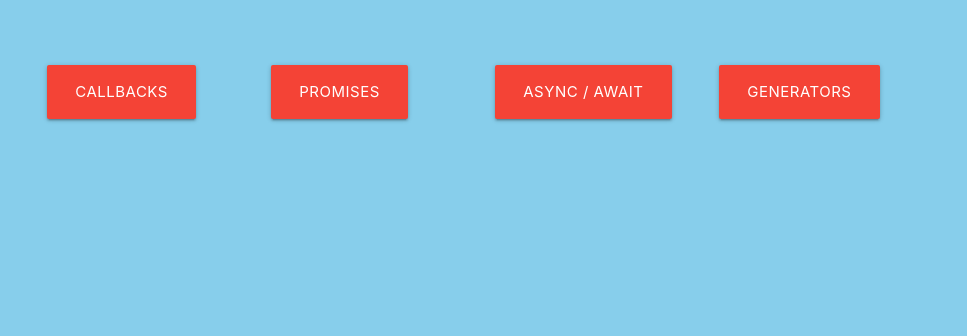
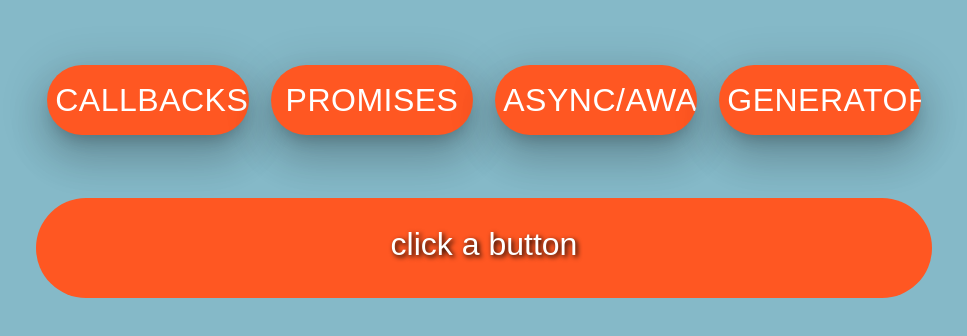
Before and after one commit to elm9/asynchronous_all_things, a website: page public/index.html in a window 1280 px wide. Shown: the whole page, without its empty margins (156-1123 px from the left). Drawn offline with nearby package versions, Linux system fonts and the light colour scheme; a web font is replaced by a local one.

Commit message:
connected css to work wit node

```diff
--- a/public/assets/app.js
+++ /dev/null
@@ -1,4 +0,0 @@
-// listening to the document
-$(document).ready(function() {
-
-})
--- a/public/assets/main.css
+++ /dev/null
@@ -1,3 +0,0 @@
-body {
-    background-color: skyblue;
-}
--- /dev/null
+++ b/public/css/main.css
@@ -0,0 +1,25 @@
+body {
+    background-color: #85b9c8;
+}
+.col.s3 > .btn-large{
+    width: 100%;
+    height: 70px;
+    border-radius: 50px;
+    text-align: center;
+    padding:8px;
+    font-family: 'Fira Sans Condensed', sans-serif;
+    font-size: xx-large;
+    background: #ff5722;
+}
+.what{
+    background: #ff5722;
+    border-radius: 50px;
+    width: 100%;
+    height: 100px;
+    text-align: center;
+    padding:22px;
+    font-family: 'Fira Sans Condensed', sans-serif;
+    font-size: xx-large;
+    color: white;
+    text-shadow: 2px 2px 5px black;
+}
--- a/public/index.html
+++ b/public/index.html
@@ -3,10 +3,13 @@
 <head>
     <title>(ง'̀-'́)ง</title>
     <meta name="viewport" content="width=device-width, initial-scale=1">
-    <link rel="stylesheet" type="text/css" media="screen" href="assets/main.css" />
+    <link rel="stylesheet" type="text/css" media="screen" href="/css/main.css" />
     <!-- Compiled and minified Materialize CSS -->
     <!-- *********************************************** -->
     <link rel="stylesheet" href="https://cdnjs.cloudflare.com/ajax/libs/materialize/1.0.0/css/materialize.min.css">
+    <!-- Google fonts: Fira Sans Condensed -->
+    <!-- *********************************************** -->
+    <link href="https://fonts.googleapis.com/css?family=Fira+Sans+Condensed" rel="stylesheet">
 
 </head>
 <body>
@@ -18,35 +21,41 @@
             <!-- buttons right down here -->
             <!-- *********************************************** -->
             <div class="col s3">
-                <a class="btn-large waves-effect waves-yellow red">CALLBACKS</a>
+                <a class="btn-large waves-effect waves-yellow z-depth-5" id="callback" >CALLBACKS</a>
             </div>
             <div class="col s3">
-                <a class="btn-large waves-effect waves-yellow red">PROMISES</a>
+                <a class="btn-large waves-effect waves-yellow z-depth-5" id="promise" >PROMISES</a>
             </div>
             <div class="col s3">
-                <a class="btn-large waves-effect waves-yellow red">ASYNC / AWAIT</a>
+                <a class="btn-large waves-effect waves-yellow z-depth-5" id="asyncAwait" >ASYNC/AWAIT</a>
             </div>
             <div class="col s3">
-                <a class="btn-large waves-effect waves-yellow red">GENERATORS</a>
+                <a class="btn-large waves-effect waves-yellow z-depth-5" id="generator" >GENERATORS</a>
+            </div>
+        </div>
+        <br>
+        <div class="row"></div>
+            <div clas="col s12">
+                <div class="what">click a button</div>
             </div>
         </div>
         <div class="row" >
             <!-- show me the code -->
             <!-- *********************************************** -->
             <div class="col s6">
-
+                <img class="responsive-img" src="">
             </div>
             <!-- display the gif -->
             <!-- *********************************************** -->
             <div class="col s6">
-
+                <img class="responsive-img" src="">
             </div>
         </div>
     </div>
 
     <!-- app.js is right down here my dude -->
     <!-- *********************************************** -->
-    <script src="assets/app.js" type="text/js" ></script>
+    <script src="/js/app.js" type="text/js" ></script>
     <!-- Compiled and minified Materialize JavaScript -->
     <!-- *********************************************** -->
     <script src="https://cdnjs.cloudflare.com/ajax/libs/materialize/1.0.0/js/materialize.min.js"></script>
```
Also changed, not shown: package.json (added, +26 -0 lines), public/js/app.js (added, +20 -0 lines), server.js (+13 -4 lines), 1 other file.
